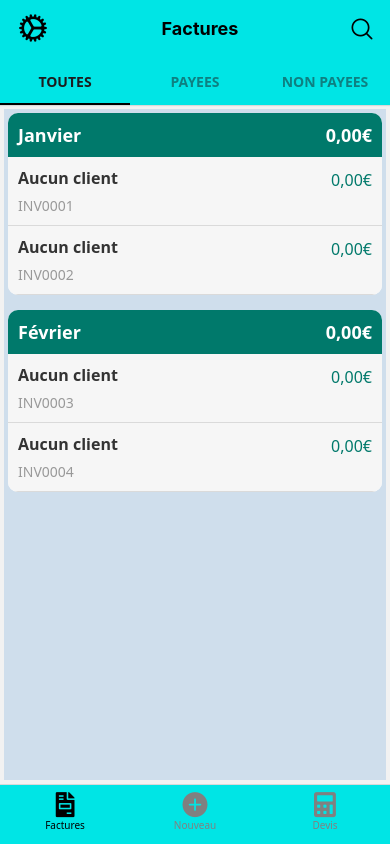
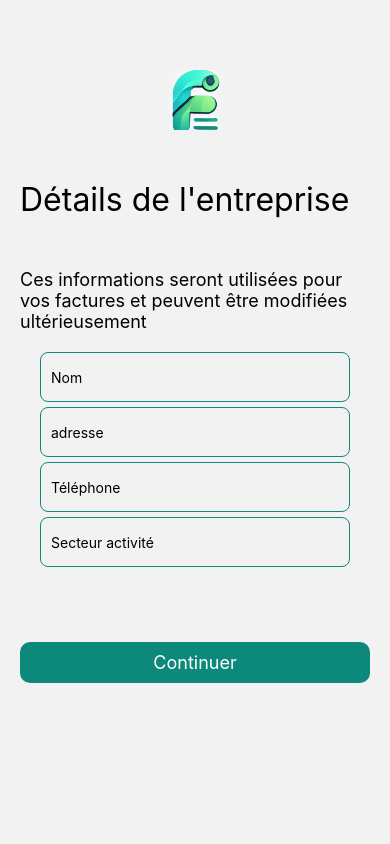
Before and after one commit to masterivanic/Facture-Fly, a React Native app: screen / in a window 390 px wide. Before the commit this address led to /TOUTES. Built offline with nearby package versions, Linux system fonts and the light colour scheme.

Commit message:
add arthur page to navigation

```diff
--- a/package.json
+++ b/package.json
@@ -31,7 +31,8 @@
     "react-native-safe-area-context": "4.12.0",
     "react-native-screens": "~4.1.0",
     "react-native-signature-canvas": "^4.7.2",
-    "react-native-web": "~0.19.13"
+    "react-native-web": "~0.19.13",
+    "@react-native-async-storage/async-storage": "1.23.1"
   },
   "devDependencies": {
     "@babel/core": "^7.20.0",
--- a/src/acceuil/Home.tsx
+++ b/src/acceuil/Home.tsx
@@ -56,12 +56,8 @@ export function Home() {
                     onChangeText={setSecteur}
                 />
             </View>
-            <TouchableOpacity onPress={() => navigation.navigate('Settings')}>
+            <TouchableOpacity onPress={() => navigation.navigate('UploadLogo')}>
                 <Text style={styles.finB}>Continuer</Text>
-            </TouchableOpacity>
-
-            <TouchableOpacity >
-                <Text style={styles.fin}>Retour</Text>
             </TouchableOpacity>
         </View>
     );
--- a/src/bienvenu/Bienvenu.tsx
+++ b/src/bienvenu/Bienvenu.tsx
@@ -1,10 +1,12 @@
 import React from 'react';
 import { Text, View, Image, TouchableOpacity } from 'react-native';
 import { styles } from './styles'
+import { useNavigation } from '@react-navigation/native';
 
 
 
 export function Bienvenu() {
+    const navigate = useNavigation()
     return (
         <View style={styles.container}>
             <Text style={styles.milieu}>
@@ -15,8 +17,8 @@ export function Bienvenu() {
                 />
             </Text>
             <Text style={styles.milieu2}>Bienvenue dans le monde de la facturation ultra rapide !</Text>
-            <TouchableOpacity>
-                <Text style={styles.fin}>Créer une nouvelle facture</Text>
+            <TouchableOpacity onPress={() => navigate.navigate('HomeTabs')}>
+                <Text style={styles.fin}>Commencer à créer des factures !</Text>
             </TouchableOpacity>
 
         </View>
--- a/src/navigation/index.tsx
+++ b/src/navigation/index.tsx
@@ -40,8 +40,8 @@ const FactureTabs = () => {
     >
 
       <FactureTopTabs.Screen name="TOUTES" component={Factures} />
-      <FactureTopTabs.Screen name="PAYEES" component={UploadLogo} />
-      <FactureTopTabs.Screen name="NON PAYEES" component={Bienvenu} />
+      <FactureTopTabs.Screen name="PAYEES" component={Updates} />
+      <FactureTopTabs.Screen name="NON PAYEES" component={Updates} />
     </FactureTopTabs.Navigator>
   );
 };
@@ -123,6 +123,27 @@ const HomeTabs = createBottomTabNavigator({
 
 const RootStack = createNativeStackNavigator({
   screens: {
+    Home: {
+      screen: Home,
+      options: {
+        headerShown: false,
+        title: 'Home',
+      },
+    },
+    UploadLogo: {
+      screen: UploadLogo,
+      options: {
+        headerShown: false,
+        title: 'UploadLogo',
+      },
+    },
+    Bienvenu: {
+      screen: Bienvenu,
+      options: {
+        headerShown: false,
+        title: 'Bienvenu',
+      },
+    },
     HomeTabs: {
       screen: HomeTabs,
       options: {
--- a/src/uploadLogo/UploadLogo.tsx
+++ b/src/uploadLogo/UploadLogo.tsx
@@ -45,11 +45,11 @@ export function UploadLogo() {
                 <Text style={styles.fin}>Télécharger</Text>
             </TouchableOpacity>
 
-            <TouchableOpacity onPress={() => navigation.navigate('HomeTabs')}>
+            <TouchableOpacity onPress={() => navigation.navigate('Bienvenu')}>
                 <Text style={styles.finB}>Continuer</Text>
             </TouchableOpacity>
 
-            <TouchableOpacity onPress={() => navigation.navigate('HomeTabs')}>
+            <TouchableOpacity onPress={() => navigation.goBack()}>
                 <Text style={styles.finC}>Retour</Text>
             </TouchableOpacity>
         </View>
```
Also changed, not shown: 1 other file (tests, documents, lock files or other folders).
